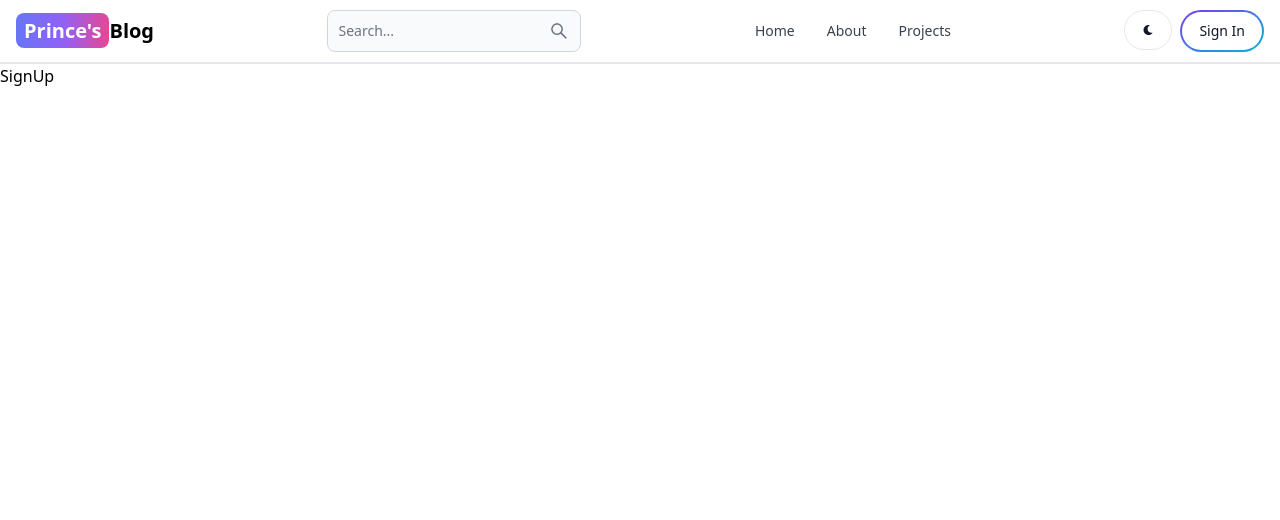
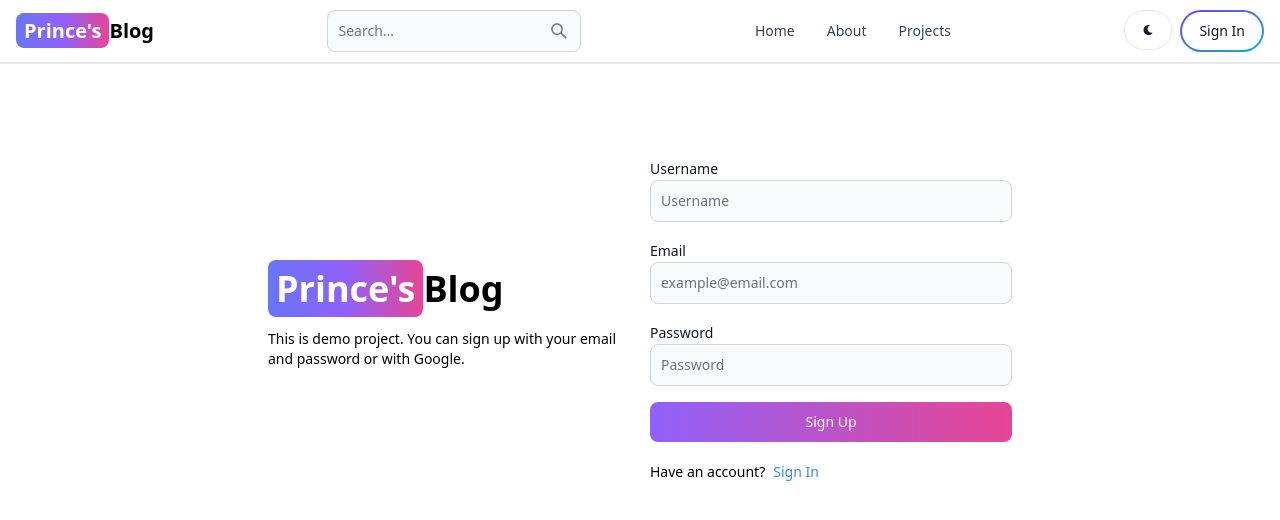
Before and after one commit to princebhayani/Blog-App, a React (Vite) app in the folder client/: page /sign-up in a window 1280 px wide. Shown: the top 520 px of the page. Built offline with nearby package versions, Linux system fonts and the light colour scheme.

Commit message:
create signup page UI

```diff
--- a/client/src/pages/SignUp.jsx
+++ b/client/src/pages/SignUp.jsx
@@ -1,9 +1,47 @@
-
+import { Link } from "react-router-dom";
+import {Button, Label, TextInput} from "flowbite-react";
 function SignUp() {
     return (
-        <div>SignUp
+        <div className="min-h-screen mt-20">
+            <div className="flex p-3 max-w-3xl mx-auto flex-col md:flex-row md:items-center gap-5">
+                {/* left side */}
+                <div className="flex-1">
+                    <Link to="/" className=" font-bold dark:text-white text-4xl">
+                        <span className="px-2 py-1 bg-gradient-to-r from-indigo-500 via-purple-500 to-pink-500 rounded-lg text-white">
+                            {"Prince's"}
+                        </span>
+                        Blog
+                    </Link>
+                    <p className="text-sm mt-5">
+                        This is demo project. You can sign up with your email and password
+                        or with Google.
+                    </p>
+                </div>
+                {/* right side */}
+                <div className="flex-1">
+                    <form className="flex flex-col gap-4">
+                        <div>
+                            <Label value="Username"></Label>
+                            <TextInput type="text" placeholder="Username" id="username"></TextInput>
+                        </div>
+                        <div>
+                            <Label value="Email"></Label>
+                            <TextInput type="text" placeholder="example@email.com" id="email"></TextInput>
+                        </div>
+                        <div>
+                            <Label value="Password"></Label>
+                            <TextInput type="text" placeholder="Password" id="password"></TextInput>
+                        </div>
+                        <Button gradientDuoTone='purpleToPink' type="submit">Sign Up</Button>
+                    </form>
+                    <div className="flex gap-2 text-sm mt-5">
+                        <span>Have an account?</span>
+                        <Link to='/sign-in' className="text-blue-500">Sign In</Link>
+                    </div>
+                </div>
+            </div>
         </div>
-    )
+    );
 }
 
-export default SignUp
+export default SignUp;
```
